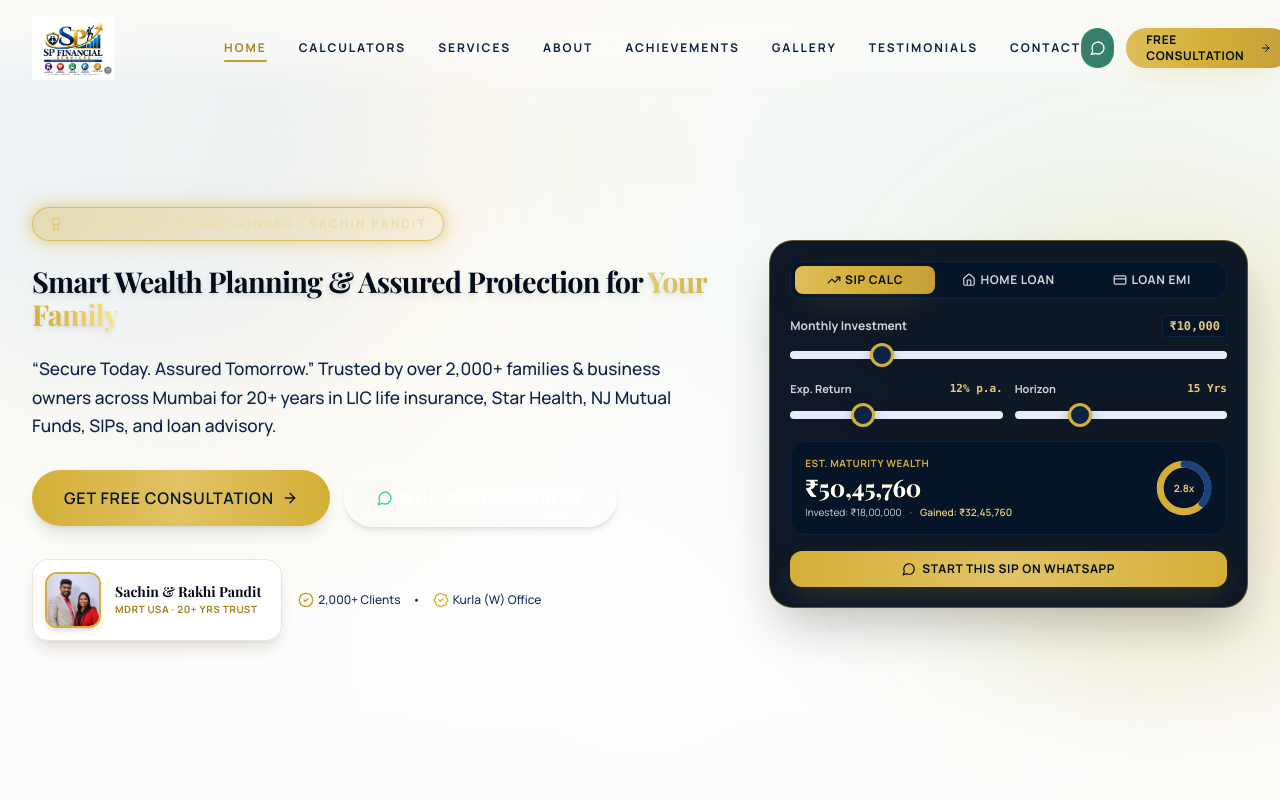
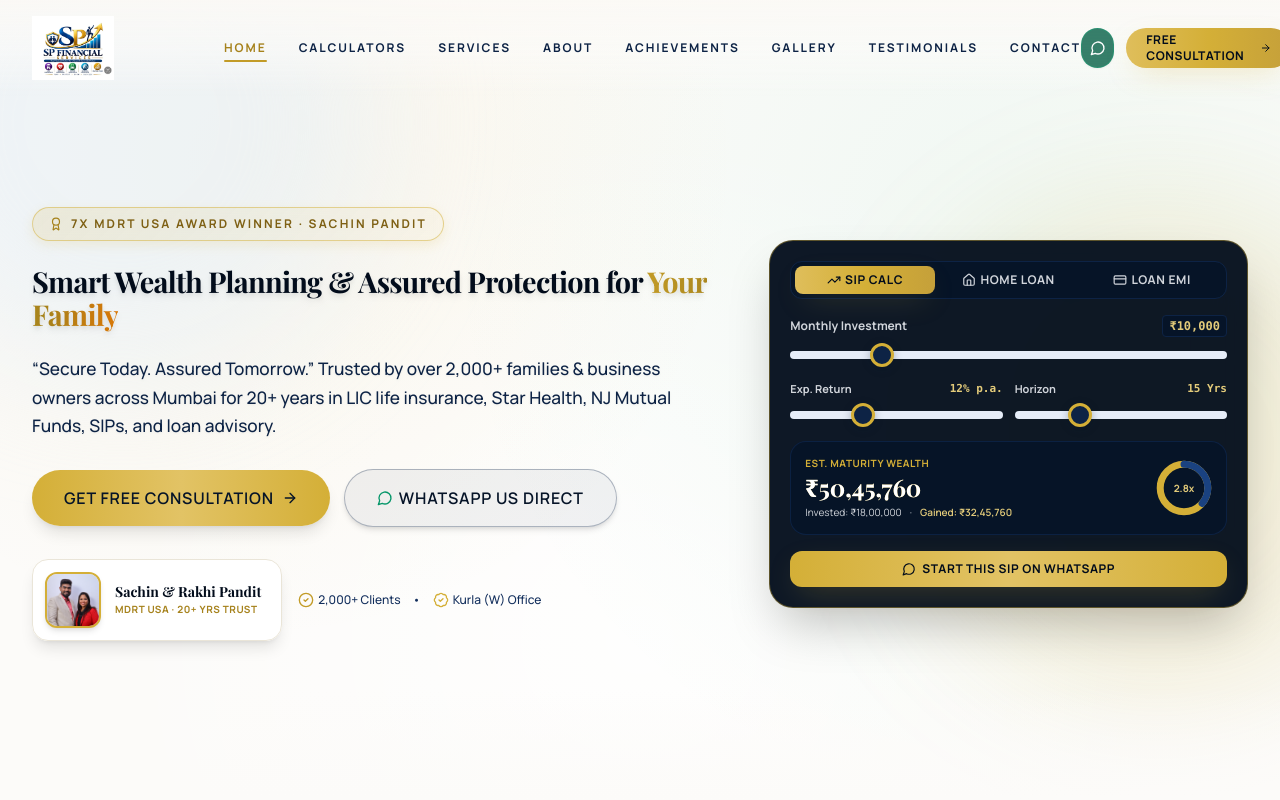
Before and after one commit to dakshch-07/SP-financial-services, a Next.js app: page / in a window 1280 px wide. Shown: the top 800 px of the page. Built offline with nearby package versions, Linux system fonts and the light colour scheme; a web font is replaced by a local one.

Commit message:
Fix text visibility in hero section for light theme (MDRT badge, WhatsApp button, Gradient text)

```diff
--- a/app/page.tsx
+++ b/app/page.tsx
@@ -88,20 +88,20 @@
                 variants={fadeUp}
                 className="relative inline-flex items-center gap-1.5 lg:gap-2 px-3.5 py-1.5 lg:px-4 lg:py-2 rounded-full text-[9.5px] sm:text-xs font-bold tracking-[0.15em] lg:tracking-[0.18em] uppercase backdrop-blur-sm"
                 style={{
-                  background: "linear-gradient(135deg, rgba(212,175,55,0.35) 0%, rgba(226,195,101,0.15) 100%)",
-                  border: "1px solid rgba(212,175,55,0.7)",
-                  boxShadow: "0 0 12px 2px rgba(212,175,55,0.35), 0 0 24px 6px rgba(212,175,55,0.15)",
-                  color: "#F0D060",
+                  background: "linear-gradient(135deg, rgba(212,175,55,0.15) 0%, rgba(226,195,101,0.05) 100%)",
+                  border: "1px solid rgba(212,175,55,0.5)",
+                  boxShadow: "0 4px 12px rgba(212,175,55,0.15)",
+                  color: "#7E6014",
                 }}
               >
                 {/* Pulse ring */}
                 <motion.span
-                  className="absolute inset-0 rounded-full border border-gold-400/50"
-                  animate={{ scale: [1, 1.08, 1], opacity: [0.7, 0, 0.7] }}
+                  className="absolute inset-0 rounded-full border border-gold-500/30"
+                  animate={{ scale: [1, 1.05, 1], opacity: [0.7, 0, 0.7] }}
                   transition={{ duration: 2, repeat: Infinity, ease: "easeInOut" }}
                 />
-                <Award className="w-3.5 h-3.5 text-gold-300" />
-                <span className="relative z-10 text-gold-200">7x MDRT USA Award Winner · Sachin Pandit</span>
+                <Award className="w-3.5 h-3.5 text-gold-600" />
+                <span className="relative z-10 text-gold-700">7x MDRT USA Award Winner · Sachin Pandit</span>
               </motion.div>
 
               {/* Main Heading */}
@@ -110,7 +110,7 @@
                 className="font-serif text-[1.8rem] leading-[1.15] lg:fluid-h1 font-bold text-forest-950 tracking-tight drop-shadow-md text-center lg:text-left"
               >
                 Smart Wealth Planning &amp; Assured Protection for{" "}
-                <span className="text-transparent bg-clip-text bg-gradient-to-r from-gold-300 via-gold-400 to-amber-200">
+                <span className="text-transparent bg-clip-text bg-gradient-to-r from-gold-500 via-gold-600 to-amber-600">
                   Your Family
                 </span>
               </motion.h1>
@@ -153,10 +153,10 @@
                   href={BUSINESS_INFO.contact.whatsapp}
                   isExternal
                   size="lg"
-                  variant="white"
+                  variant="navy"
                   className="flex-1 sm:flex-none shadow-md w-full"
                 >
-                  <MessageCircle className="w-3.5 h-3.5 sm:w-4 sm:h-4 text-emerald-400" />
+                  <MessageCircle className="w-3.5 h-3.5 sm:w-4 sm:h-4 text-emerald-600" />
                   <span className="hidden sm:inline">WhatsApp Us Direct</span>
                   <span className="sm:hidden">WhatsApp</span>
                 </SecondaryButton>
```
